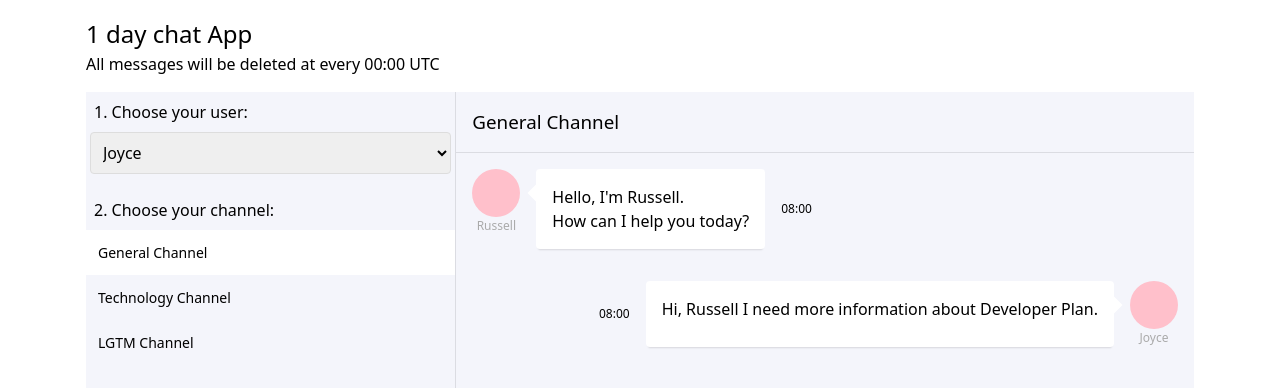
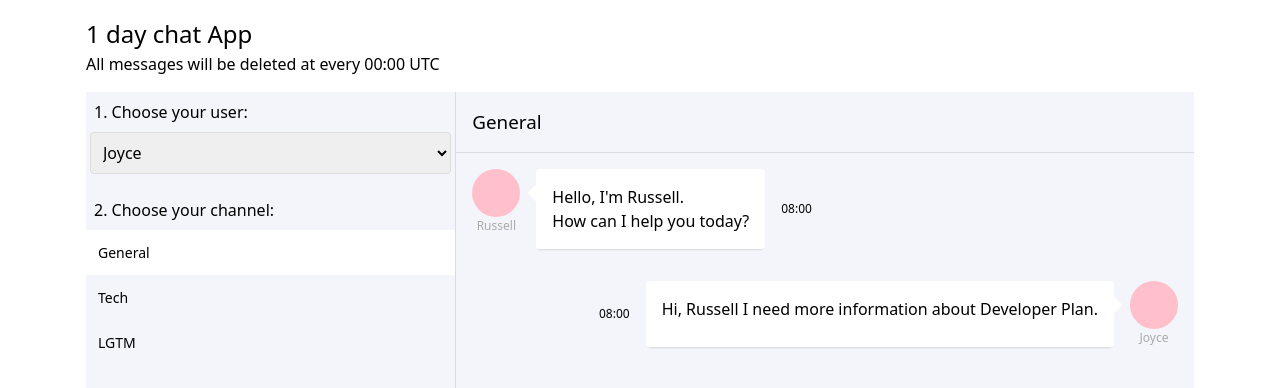
Before and after one commit to jamthos/one-day-chat, a React (Create React App) app: page / in a window 1280 px wide. Shown: the top 388 px of the page. Built offline with nearby package versions, Linux system fonts and the light colour scheme.

Commit message:
Add user and channel state to App

```diff
--- a/src/App.tsx
+++ b/src/App.tsx
@@ -1,12 +1,17 @@
-import React from "react";
+import { useState } from "react";
 import styled from "styled-components";
 import breakpoints from "./styles/breakpoints";
+import users from "./data/users";
+import channels from "./data/channels";
 
 interface MessageBlockProps {
   readonly isMine?: boolean;
 }
 
 function App() {
+  const [channel, setChannel] = useState({ id: channels[0].channelId, name: channels[0].channelName });
+  const [userId, setUserId] = useState(users[0]);
+
   return (
     <Wrapper>
       <Header>
@@ -16,26 +21,29 @@ function App() {
       <ChatWindow>
         <ChatSidebar>
           <h2>1. Choose your user:</h2>
-          <select name="userId" id="userId">
-            <option value="Joyce">Joyce</option>
-            <option value="Russell">Russell</option>
-            <option value="Sam">Sam</option>
+          <select name="userId" id="userId" onChange={(e) => setUserId(e.target.value)}>
+            {users.map((user) => (
+              <option value={user} selected={userId === user}>
+                {user}
+              </option>
+            ))}
           </select>
           <h2>2. Choose your channel:</h2>
           <ul>
-            <li>
-              <button className="active">General Channel</button>
-            </li>
-            <li>
-              <button>Technology Channel</button>
-            </li>
-            <li>
-              <button>LGTM Channel</button>
-            </li>
+            {channels.map((_channel) => (
+              <li>
+                <button
+                  className={_channel.channelId === channel.id ? "active" : ""}
+                  onClick={() => setChannel({ id: _channel.channelId, name: _channel.channelName })}
+                >
+                  {_channel.channelName}
+                </button>
+              </li>
+            ))}
           </ul>
         </ChatSidebar>
         <ChatMessages>
-          <MessagesHeader>General Channel</MessagesHeader>
+          <MessagesHeader>{channel.name}</MessagesHeader>
 
           <MessageBlock>
             <MessageAvatar>
--- /dev/null
+++ b/src/data/channels.ts
@@ -0,0 +1,6 @@
+const channels = [
+  {channelId: "1", channelName: "General"},
+  {channelId: "2", channelName: "Tech"},
+  {channelId: "3", channelName: "LGTM"},
+]
+export default channels;
--- /dev/null
+++ b/src/data/users.ts
@@ -0,0 +1,2 @@
+const users = ["Joyce", "Sam", "Russell"];
+export default users
```
